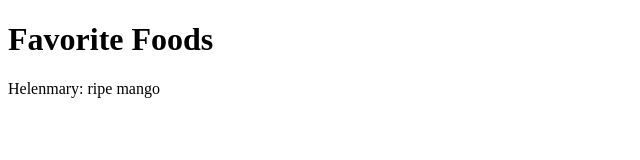
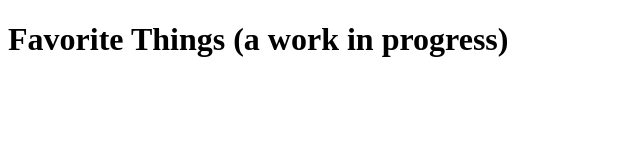
Before and after one commit to william-streicher-evans/helenmary.github.io, a plain HTML site: page index.html in a window 1280 px wide. Shown: the whole page, without its empty margins (0-640 px from the left). Drawn offline with Linux system fonts and the light colour scheme.

Commit message:
Update index.html

```diff
--- a/index.html
+++ b/index.html
@@ -1,8 +1,7 @@
 <!DOCTYPE html>
 <html>
-  <title>Favorite Foods</title>
+  <title>Favorite Things</title>
   <body>
-    <h1>Favorite Foods</h1>
-    <p>Helenmary: ripe mango</p>
+    <h1>Favorite Things (a work in progress)</h1>
   </body>
 </html>
```
